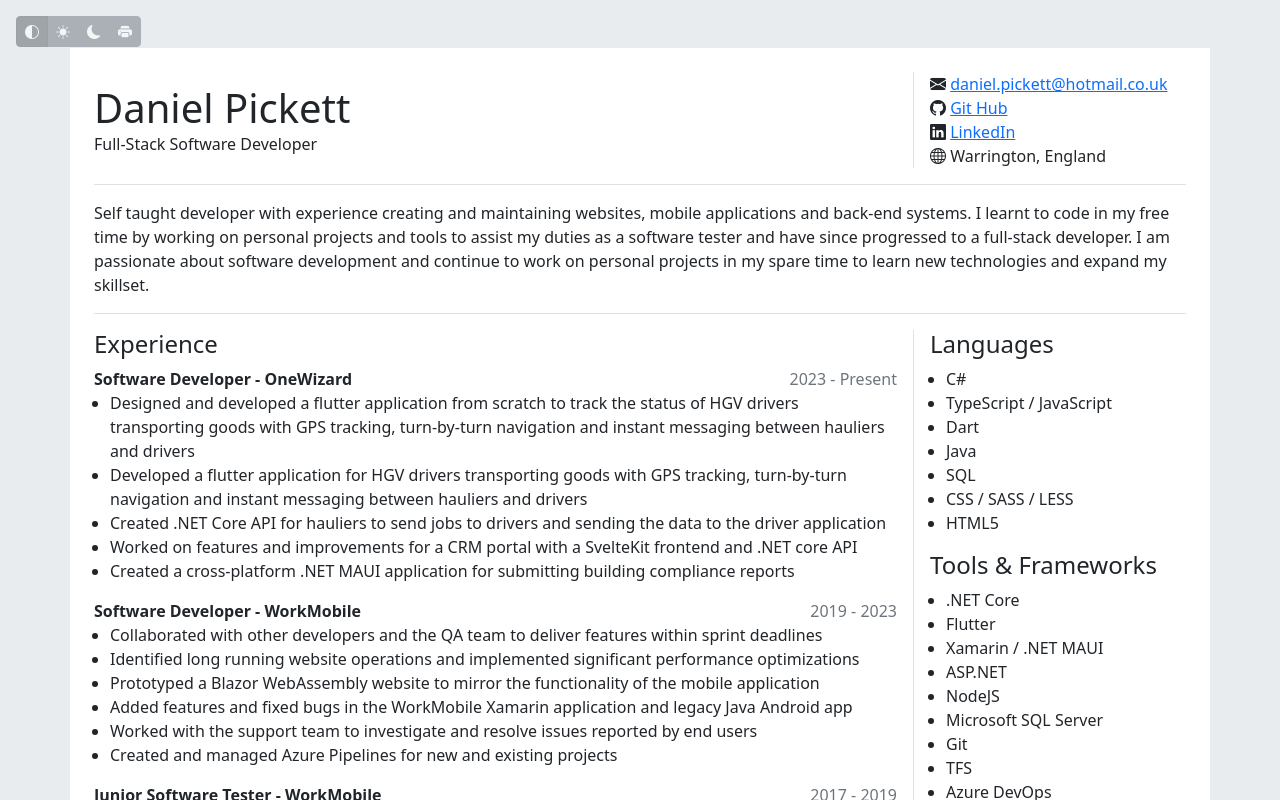
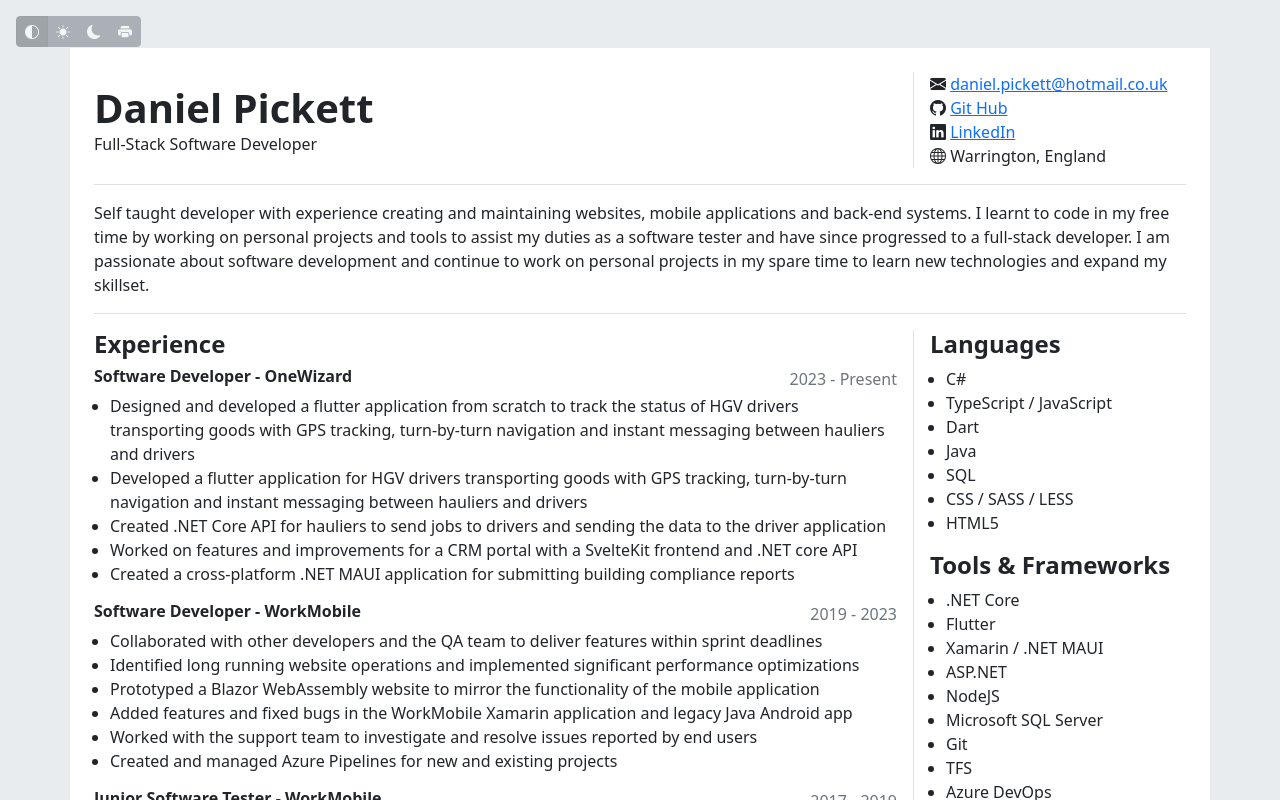
Before and after one commit to dan3988/cv, a SvelteKit app: page / in a window 1280 px wide. Shown: the top 800 px of the page. Built offline with nearby package versions, Linux system fonts and the light colour scheme.

Commit message:
Increased heading font weight

```diff
--- a/src/app.css
+++ b/src/app.css
@@ -23,3 +23,7 @@ ul {
 		background-color: transparent !important;
 	}
 }
+
+h1, h2, h3, h4, h5, h6 {
+	font-weight: 600;
+}
--- a/src/routes/+page.svelte
+++ b/src/routes/+page.svelte
@@ -59,7 +59,7 @@
 				{#each experience as exp}
 					<div>
 						<div class="flex-row">
-							<strong class="flex-fill">{exp.role} - {exp.company}</strong>
+							<h6 class="flex-fill">{exp.role} - {exp.company}</h6>
 							<span class="text-secondary">{exp.date}</span>
 						</div>
 						<ul class="bullet-list">
```
